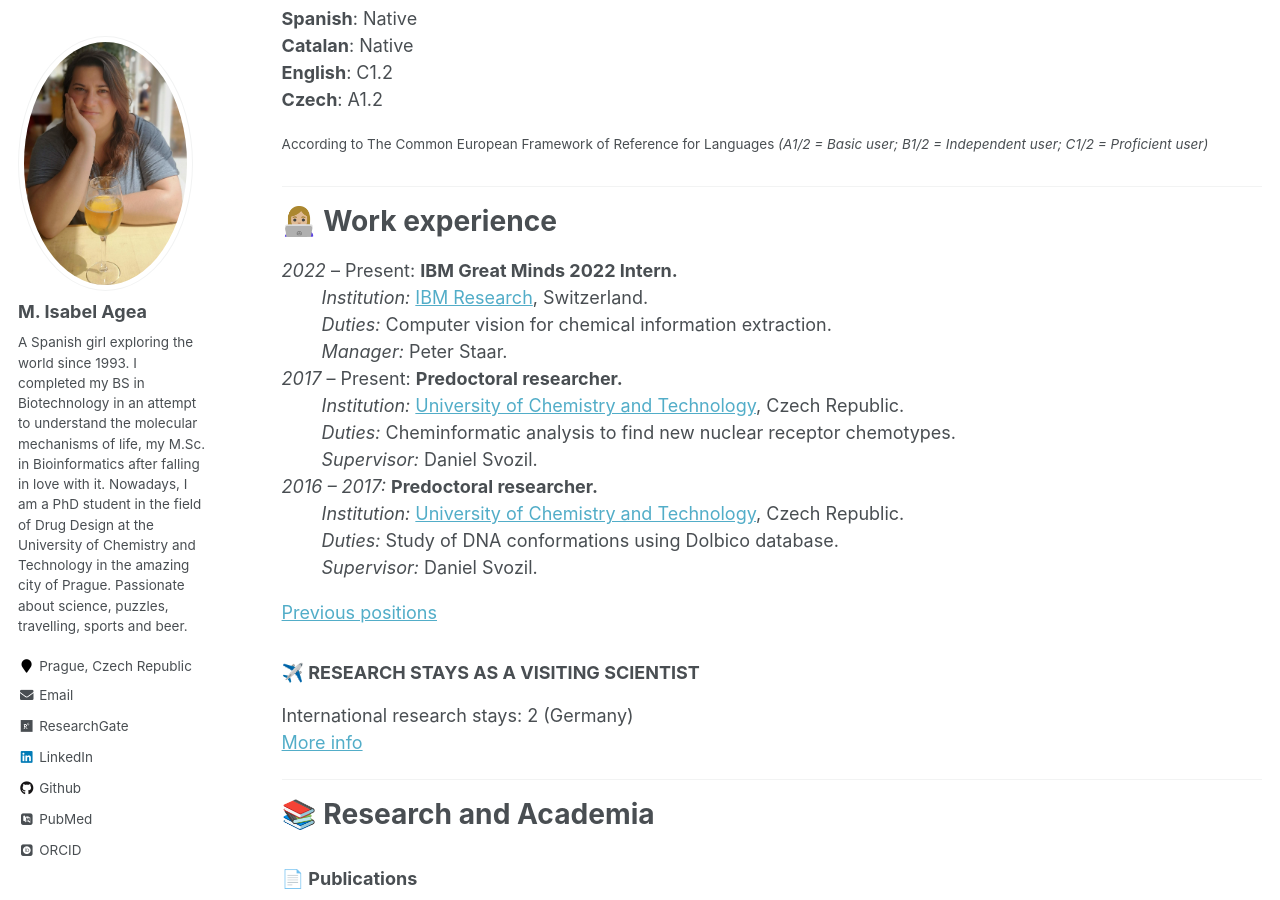
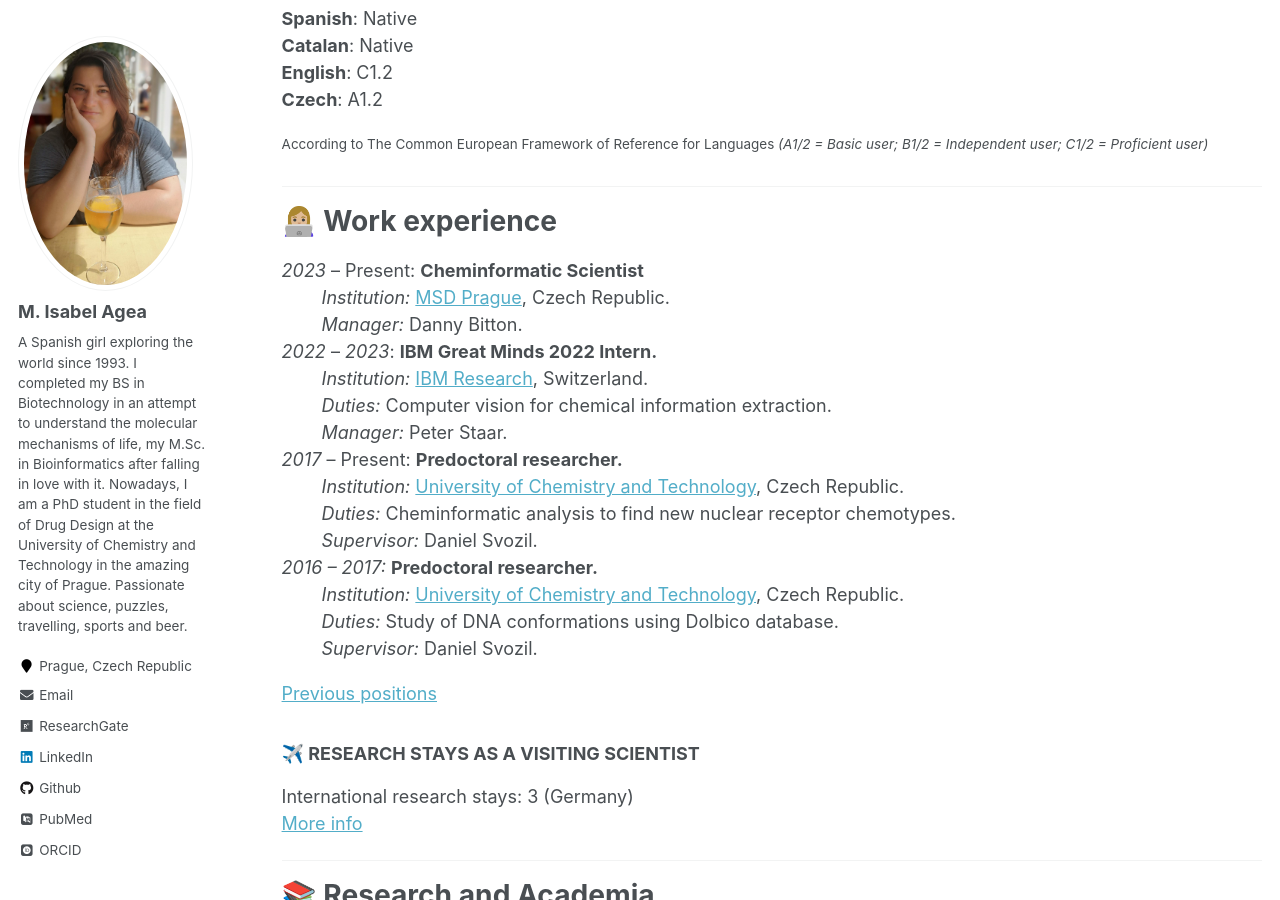
Before and after one commit to Iagea/iagea.github.io, a Jekyll site: the page built from _pages/cv.md, in a window 1280 px wide and 900 px high, scrolled down 625 px. Built offline with Jekyll 4.4.1, drawn with Linux system fonts in a browser that asks for light colours; some web fonts are replaced.

Commit message:
Update cv.md

```diff
--- a/_pages/cv.md
+++ b/_pages/cv.md
@@ -39,7 +39,11 @@ redirect_from:
 
 👩🏼‍💻 Work experience
 =======
-_2022_ – Present:	**IBM Great Minds 2022 Intern.**
+_2023_ – Present:	**Cheminformatic Scientist**
+:   *Institution:* [MSD Prague](https://www.msd.cz/en/), Czech Republic.
+:   *Manager:* Danny Bitton.
+
+_2022_ – _2023_:	**IBM Great Minds 2022 Intern.**
 :   *Institution:* [IBM Research](https://www.zurich.ibm.com/), Switzerland.
 :   *Duties:* Computer vision for chemical information extraction.
 :   *Manager:* Peter Staar.
@@ -57,7 +61,7 @@ _2016 – 2017:_ **Predoctoral researcher.**
 [Previous positions](https://iagea.github.io/jobs/)
 
 ### ✈️ RESEARCH STAYS AS A VISITING SCIENTIST
-International research stays: 2 (Germany)
+International research stays: 3 (Germany)
 [More info](https://iagea.github.io/jobs/)
 
 ---
```
